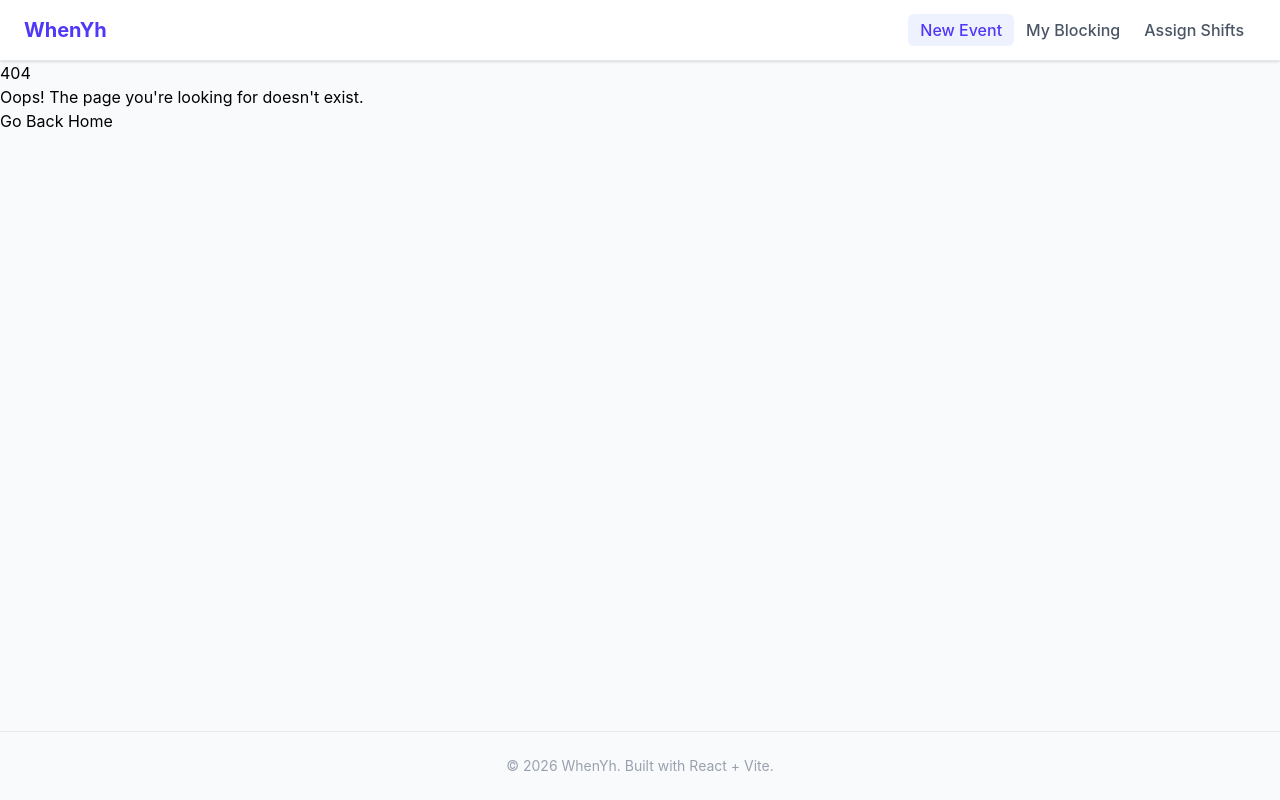
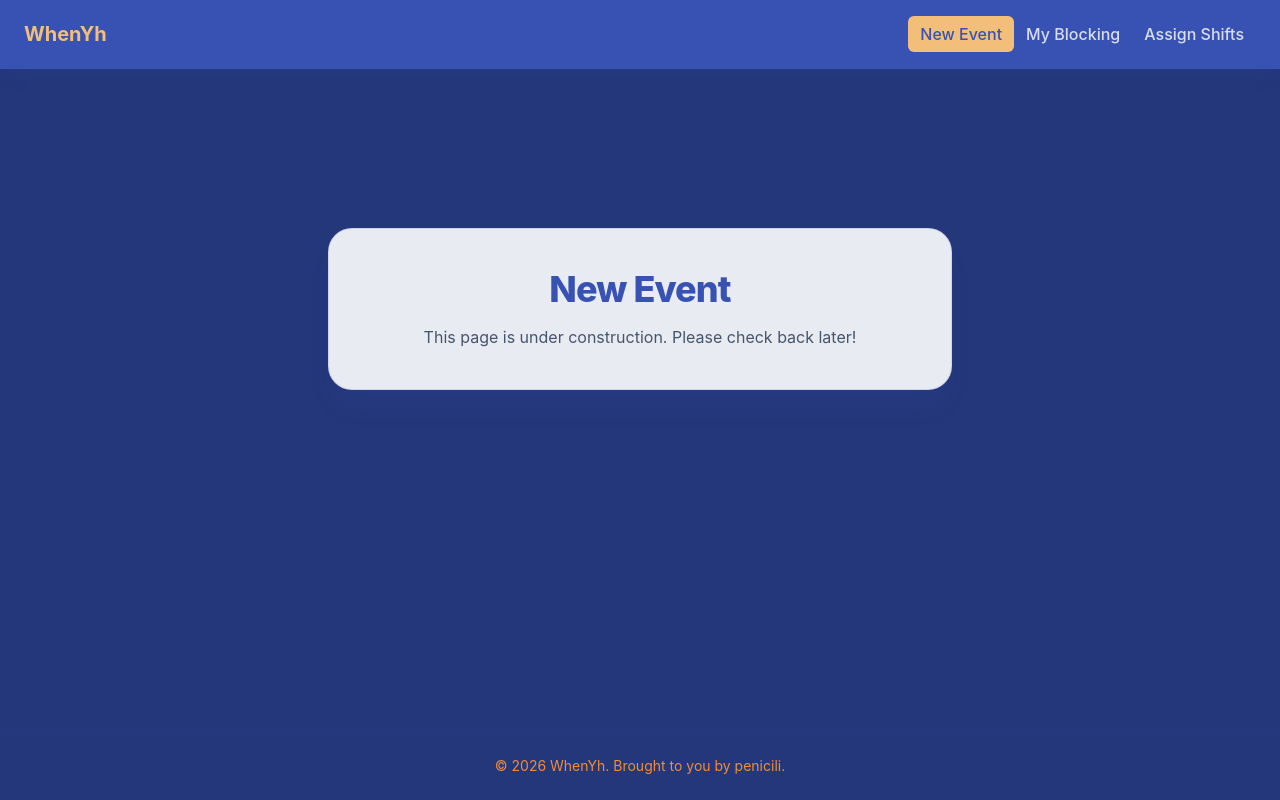
Before and after one commit to penicili/when-yh, a React (Vite) app: page /newEvent in a window 1280 px wide. Before the commit this address had no page. Built offline with nearby package versions, Linux system fonts and the light colour scheme.

Commit message:
chore: tailwind

```diff
--- a/src/components/Layout.tsx
+++ b/src/components/Layout.tsx
@@ -3,13 +3,13 @@ import Navbar from './Navbar'
 
 export default function Layout() {
   return (
-    <div className="flex flex-col min-h-screen bg-gray-50">
+    <div className="flex min-h-screen flex-col bg-primary/5 text-slate-800">
       <Navbar />
-      <main className="flex-1">
+      <main className="flex-1 bg-primary-dark">
         <Outlet />
       </main>
-      <footer className="text-center py-6 border-t border-gray-200 text-sm text-gray-400">
-        <p>&copy; 2026 WhenYh. Built with React + Vite.</p>
+      <footer className="border-t border-primary/10 py-6 text-center text-sm text-accent-warm bg-primary-dark">
+        <p>&copy; {new Date().getFullYear()} WhenYh. Brought to you by penicili.</p>
       </footer>
     </div>
   )
--- a/src/components/Navbar.tsx
+++ b/src/components/Navbar.tsx
@@ -2,8 +2,8 @@ import { NavLink } from "react-router-dom";
 
 export default function Navbar() {
   return (
-    <nav className="sticky top-0 z-50 flex items-center justify-between px-6 py-4 bg-white border-b border-gray-200 shadow-sm">
-      <NavLink to="/" className="text-xl font-bold text-indigo-600 hover:text-indigo-700">
+    <nav className="sticky top-0 z-50 flex items-center justify-between border-b border-primary/15 bg-primary px-6 py-4 text-white shadow-lg shadow-primary/10">
+      <NavLink to="/" className="text-xl font-bold text-accent transition-colors hover:text-accent-warm">
         WhenYh
       </NavLink>
       <ul className="flex gap-4 list-none m-0 p-0">
@@ -11,29 +11,29 @@ export default function Navbar() {
           <NavLink
             to="/newEvent"
             className={({ isActive }) =>
-              `px-3 py-1.5 rounded-md font-medium transition-colors ${
+              `inline-flex px-3 py-1.5 rounded-md font-medium transition-colors ${
                 isActive
-                  ? "text-indigo-600 bg-indigo-50"
-                  : "text-gray-600 hover:text-indigo-600 hover:bg-indigo-50"
+                  ? "bg-accent text-primary"
+                  : "text-white/80 hover:bg-accent/20 hover:text-accent"
               }`
             }
           >
             New Event
           </NavLink>
           <NavLink to="/my-blocking" className={({ isActive }) =>
-            `px-3 py-1.5 rounded-md font-medium transition-colors ${
+            `inline-flex px-3 py-1.5 rounded-md font-medium transition-colors ${
               isActive
-                ? "text-indigo-600 bg-indigo-50"
-                : "text-gray-600 hover:text-indigo-600 hover:bg-indigo-50"
+                ? "bg-accent text-primary"
+                : "text-white/80 hover:bg-accent/20 hover:text-accent"
             }`
           }>
             My Blocking
           </NavLink>
           <NavLink to="/shifts" className={({ isActive }) =>
-            `px-3 py-1.5 rounded-md font-medium transition-colors ${
+            `inline-flex px-3 py-1.5 rounded-md font-medium transition-colors ${
               isActive
-                ? "text-indigo-600 bg-indigo-50"
-                : "text-gray-600 hover:text-indigo-600 hover:bg-indigo-50"
+                ? "bg-accent text-primary"
+                : "text-white/80 hover:bg-accent/20 hover:text-accent"
             }`
           }>
             Assign Shifts
--- a/src/index.css
+++ b/src/index.css
@@ -3,6 +3,7 @@
 @theme {
   --color-primary: #3852B4;
   --color-primary-light: #5E7AC4;
+  --color-primary-dark: #24377A;
   --color-accent: #F3BE7A;
   --color-accent-warm: #F08D39;
 }
--- a/src/pages/NewEvent.tsx
+++ b/src/pages/NewEvent.tsx
@@ -1,5 +1,12 @@
 export default function NewEvent() {
     return (
-        <></>
+        <>
+        <div className="mx-auto flex min-h-[60vh] max-w-2xl items-center justify-center px-6 py-16">
+          <div className="w-full rounded-3xl border border-primary/15 bg-white/90 p-10 text-center shadow-xl shadow-primary/10 backdrop-blur">
+            <h1 className="text-4xl font-extrabold tracking-tight text-primary">New Event</h1>
+            <p className="mt-4 text-base text-slate-600">This page is under construction. Please check back later!</p>
+          </div>
+        </div>
+        </>
     )
 }
--- a/src/pages/NotFound.tsx
+++ b/src/pages/NotFound.tsx
@@ -2,10 +2,17 @@ import { Link } from 'react-router-dom'
 
 export default function NotFound() {
   return (
-    <div className="page not-found-page">
-      <h1>404</h1>
-      <p>Oops! The page you're looking for doesn't exist.</p>
-      <Link to="/">Go Back Home</Link>
+    <div className="mx-auto flex min-h-[60vh] max-w-2xl items-center justify-center px-6 py-16">
+      <div className="w-full rounded-3xl border border-primary/15 bg-white/90 p-10 text-center shadow-xl shadow-primary/10 backdrop-blur">
+        <h1 className="text-6xl font-extrabold tracking-tight text-primary">404</h1>
+        <p className="mt-4 text-base text-slate-600">Oops! The page you're looking for doesn't exist.</p>
+        <Link
+          to="/"
+          className="mt-8 inline-flex rounded-full bg-accent px-5 py-3 font-semibold text-primary transition-colors hover:bg-accent-warm hover:text-white"
+        >
+          Go Back Home
+        </Link>
+      </div>
     </div>
   )
 }
--- a/src/router.tsx
+++ b/src/router.tsx
@@ -2,6 +2,7 @@ import { createBrowserRouter } from 'react-router-dom'
   import Layout from './components/Layout'
   import Home from './pages/Home'
   import NotFound from './pages/NotFound'
+  import NewEvent from './pages/NewEvent'
 
   export const router = createBrowserRouter([
     {
@@ -9,6 +10,7 @@ export const router = createBrowserRouter([
       element: <Layout />,
       children: [
         { index: true, element: <Home /> },
+        {index: false, path: 'newEvent', element: <NewEvent /> },
         { path: '*', element: <NotFound /> },
       ],
     },
```
Lines whose indentation alone changed are shown as unchanged.
